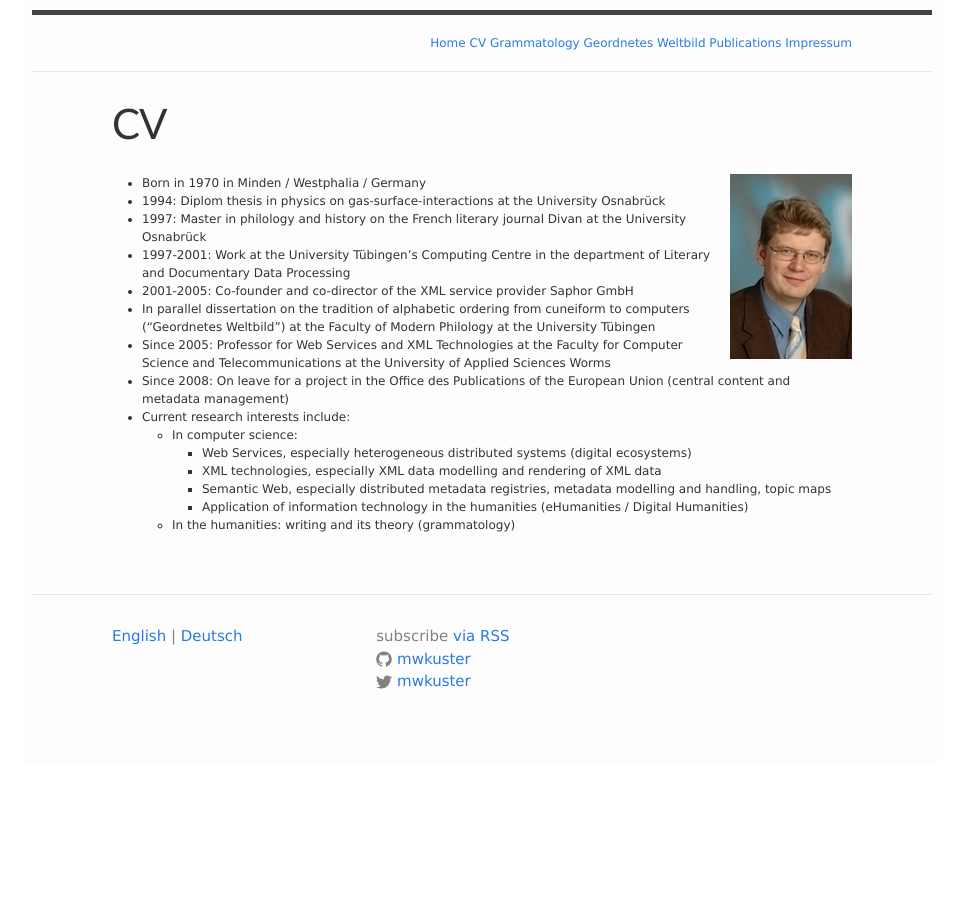
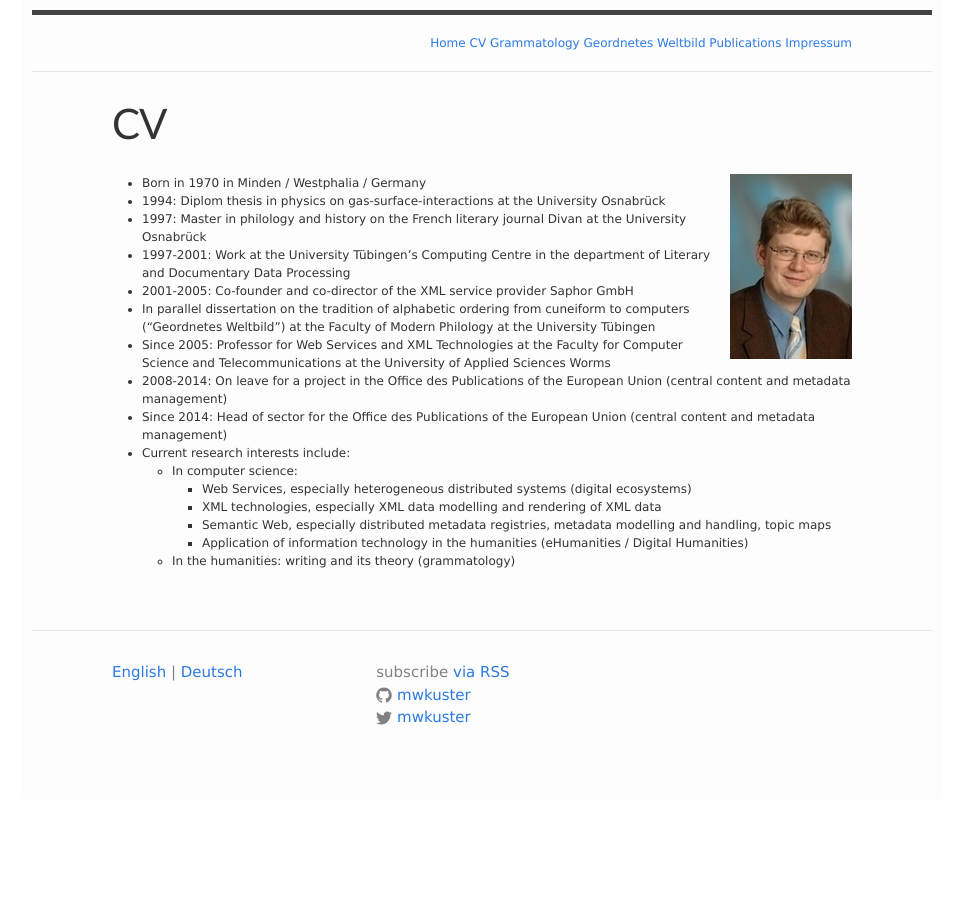
Before and after one commit to mwkuster/mwkuster.github.io, a Jekyll site: the page built from en/lebenslauf.md, in a window 1280 px wide. Shown: the whole page, without its empty margins (158-1121 px from the left). Built offline with Jekyll 4.4.1, drawn with Linux system fonts in a browser that asks for light colours.

Commit message:
Two corrections

```diff
--- a/en/lebenslauf.md
+++ b/en/lebenslauf.md
@@ -18,7 +18,8 @@ lang: en
 - 2001-2005: Co-founder and co-director of the XML service provider Saphor GmbH
 - In parallel dissertation on the tradition of alphabetic ordering from cuneiform to computers ("Geordnetes Weltbild") at the Faculty of Modern Philology at the University Tübingen
 - Since 2005: Professor for Web Services and XML Technologies at the Faculty for Computer Science and Telecommunications at the University of Applied Sciences Worms
-- Since 2008: On leave for a project in the Office des Publications of the European Union (central content and metadata management)
+- 2008-2014: On leave for a project in the Office des Publications of the European Union (central content and metadata management)
+- Since 2014: Head of sector for the Office des Publications of the European Union (central content and metadata management)
 - Current research interests include:
   - In computer science:
     - Web Services, especially heterogeneous distributed systems (digital ecosystems)
```
Also changed, not shown: en/grammatologie.md (+1 -1 lines).
